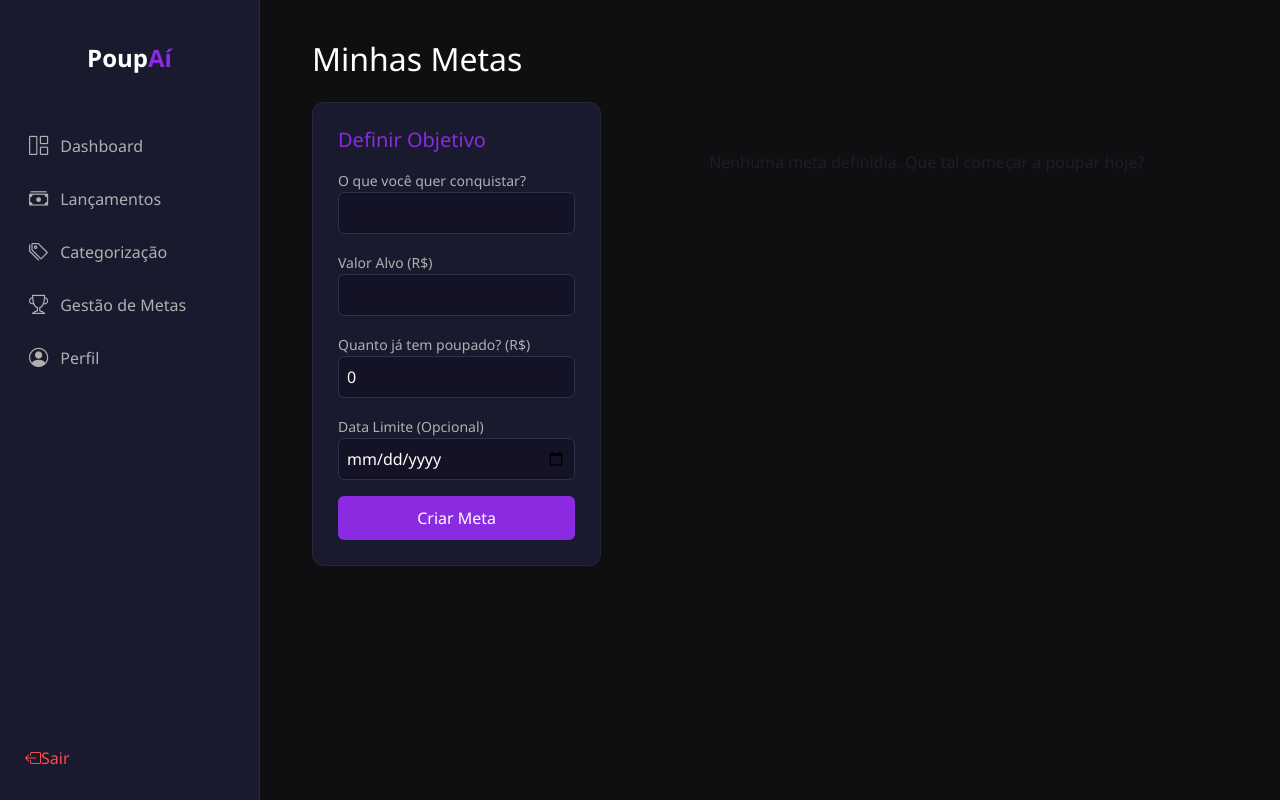
After one commit to suzanacavalcante/gestao_financeira, a Django app: page /accounts/metas/ in a window 1280 px wide. The commit adds this page. Run offline with Django 5.2, Linux system fonts and the light colour scheme; the visitor is signed in with stand-in values (Sample User, id 1).

Commit message:
Criação da Tela Gestão de Metas

```diff
--- a/djangoapp/accounts/forms.py
+++ b/djangoapp/accounts/forms.py
@@ -1,5 +1,6 @@
 from django import forms
 from .models import Categoria, Lancamento
+from .models import MetaFinanceira
 
 class CategoriaForm(forms.ModelForm):
     class Meta:
@@ -15,10 +16,16 @@ class LancamentoForm(forms.ModelForm):
         }
 
     def __init__(self, *args, **kwargs):
-        # Captura o 'user' e remove do kwargs ANTES de passar para o super()
         user = kwargs.pop('user', None)
         super(LancamentoForm, self).__init__(*args, **kwargs)
 
-        # Agora aplicamos o filtro se o usuário existir
         if user:
             self.fields['categoria'].queryset = Categoria.objects.filter(user=user)
+
+class MetaForm(forms.ModelForm):
+    class Meta:
+        model = MetaFinanceira
+        fields = ['nome', 'valor_alvo', 'valor_poupado', 'data_limite']
+        widgets = {
+            'data_limite': forms.DateInput(attrs={'type': 'date'})
+        }
--- a/djangoapp/accounts/models.py
+++ b/djangoapp/accounts/models.py
@@ -23,3 +23,21 @@ class Lancamento(models.Model):
 
     def __str__(self):
         return f"{self.descricao} - R$ {self.valor}"
+
+class MetaFinanceira(models.Model):
+    user = models.ForeignKey(User, on_delete=models.CASCADE)
+    nome = models.CharField(max_length=100)
+    valor_alvo = models.DecimalField(max_digits=10, decimal_places=2)
+    valor_poupado = models.DecimalField(max_digits=10, decimal_places=2, default=0)
+    data_limite = models.DateField(null=True, blank=True)
+
+    # Função para calcular a porcentagem da barra de progresso
+    def porcentagem(self):
+        if self.valor_alvo > 0:
+            # Garante que não  ultrapasse 100%
+            p = int((self.valor_poupado / self.valor_alvo) * 100)
+            return min(p, 100)
+        return 0
+
+    def __str__(self):
+        return f"{self.nome} - {self.user.username}"
--- /dev/null
+++ b/djangoapp/accounts/templates/accounts/metas.html
@@ -0,0 +1,85 @@
+{% extends 'base.html' %}
+
+{% block title %}Gestão de Metas{% endblock %}
+
+{% block content %}
+<div class="container">
+    <h2 class="mb-4">Minhas Metas</h2>
+
+    <div class="row">
+        <div class="col-md-4">
+            <div class="card-custom">
+                <h5 class="text-purple mb-3" style="color: #8a2be2;">Definir Objetivo</h5>
+                <form method="POST">
+                    {% csrf_token %}
+
+                    <div class="mb-3">
+                        <label class="text-gray small">O que você quer conquistar?</label>
+                        {{ form.nome }}
+                    </div>
+
+                    <div class="mb-3">
+                        <label class="text-gray small">Valor Alvo (R$)</label>
+                        {{ form.valor_alvo }}
+                    </div>
+
+                    <div class="mb-3">
+                        <label class="text-gray small">Quanto já tem poupado? (R$)</label>
+                        {{ form.valor_poupado }}
+                    </div>
+
+                    <div class="mb-3">
+                        <label class="text-gray small">Data Limite (Opcional)</label>
+                        {{ form.data_limite }}
+                    </div>
+
+                    <button class="btn btn-purple w-100" style="background-color: #8a2be2; color: white; border: none; padding: 10px;">Criar Meta</button>
+                </form>
+            </div>
+        </div>
+
+        <div class="col-md-8">
+            <div class="row">
+                {% for meta in metas %}
+
+                <div class="col-md-6 mv-3">
+                    <div class="card-custom border-0 shadow-sm" style="background: #1e1e2f;">
+                        <div class="d-flex justify-content-between align-items-center mb-2">
+                            <h6 class="text-white mb-0">{{ meta.nome }}</h6>
+                            <span class="badge" style="background: #8a2be2;">{{ meta.porcentagem }}</span>
+                        </div>
+
+                        <div class="progress mb-2" style="height: 10px; background-color: #131325;">
+                            <div class="progress-bar" role="progressbar" style="width: {{ meta.porcentagem }}%; background-color: #8a2be2;"
+                                aria-valuenow="{{ meta.porcentagem }}" aria-valuemin="0" aria-valuemax="100">
+                            </div>
+                        </div>
+
+                        <div class="d-flex justify-content-between small text-gray">
+                            <span>R$ {{ meta.valor_poupado }}</span>
+                            <span>Alvo: R$ {{ meta.valor_alvo }}</span>
+                        </div>
+                    </div>
+                </div>
+                {% empty %}
+                <div class="col-12 text-center py-5">
+                    <p class="text-muted">Nenhuma meta definidia. Que tal começar a poupar hoje?</p>
+                </div>
+                {% endfor %}
+            </div>
+        </div>
+    </div>
+</div>
+
+<style>
+    input {
+        width: 100%;
+        padding: 8px;
+        background: #131325;
+        border: 1px solid #30304d;
+        color: white;
+        border-radius: 6px;
+    }
+    .text-gray { color: #b0b0b0; }
+</style>
+{% endblock %}
--- a/djangoapp/accounts/templates/base.html
+++ b/djangoapp/accounts/templates/base.html
@@ -95,7 +95,7 @@
                 <a href="#" class="nav-link"><i class="bi bi-grid-1x2"></i> Dashboard</a>
                 <a href="{% url 'lancamentos' %}" class="nav-link"><i class="bi bi-cash-stack"></i> Lançamentos</a>
                 <a href="{% url 'categorias' %}" class="nav-link"><i class="bi bi-tags"></i> Categorização</a>
-                <a href="#" class="nav-link"><i class="bi bi-trophy"></i> Gestão de Metas</a>
+                <a href="{% url 'metas' %}" class="nav-link"><i class="bi bi-trophy"></i> Gestão de Metas</a>
                 <a href="{% url 'profile' %}" class="nav-link active"><i class="bi bi-person-circle"></i> Perfil</a>
             </nav>
 
--- a/djangoapp/accounts/urls.py
+++ b/djangoapp/accounts/urls.py
@@ -10,4 +10,5 @@ urlpatterns = [
     path('lancamentos/', views.lancamentos, name='lancamentos'),
     path('lancamentos/editar/<int:pk>', views.editar_lancamento, name='editar_lancamento'),
     path('lancamentos/excluir/<int:pk>', views.excluir_lancamento, name='excluir_lancamento'),
+    path('metas/', views.metas, name='metas'),
 ]
--- a/djangoapp/accounts/views.py
+++ b/djangoapp/accounts/views.py
@@ -2,8 +2,8 @@ from django.shortcuts import render, redirect, get_object_or_404
 from django.contrib.auth.forms import UserCreationForm
 from django.contrib import messages
 from django.contrib.auth.decorators import login_required
-from .models import Categoria, Lancamento
-from .forms import CategoriaForm, LancamentoForm
+from .models import Categoria, Lancamento, MetaFinanceira
+from .forms import CategoriaForm, LancamentoForm, MetaForm
 
 def cadastro(request):
     if request.method =='POST':
@@ -104,3 +104,18 @@ def excluir_lancamento(request, pk):
         lancamento.delete()
         return redirect('lancamentos')
     return render(request, 'accounts/confirmar_exclusao.html', {'obj': lancamento})
+
+@login_required
+def metas(request):
+    if request.method == 'POST':
+        form = MetaForm(request.POST)
+        if form.is_valid():
+            meta = form.save(commit=False)
+            meta.user = request.user
+            meta.save()
+            return redirect('metas')
+    else:
+        form = MetaForm()
+
+    lista_metas = MetaFinanceira.objects.filter(user=request.user)
+    return render(request, 'accounts/metas.html', {'form': form, 'metas': lista_metas})
```
Also changed, not shown: djangoapp/accounts/migrations/0003_metafinanceira.py (added).
